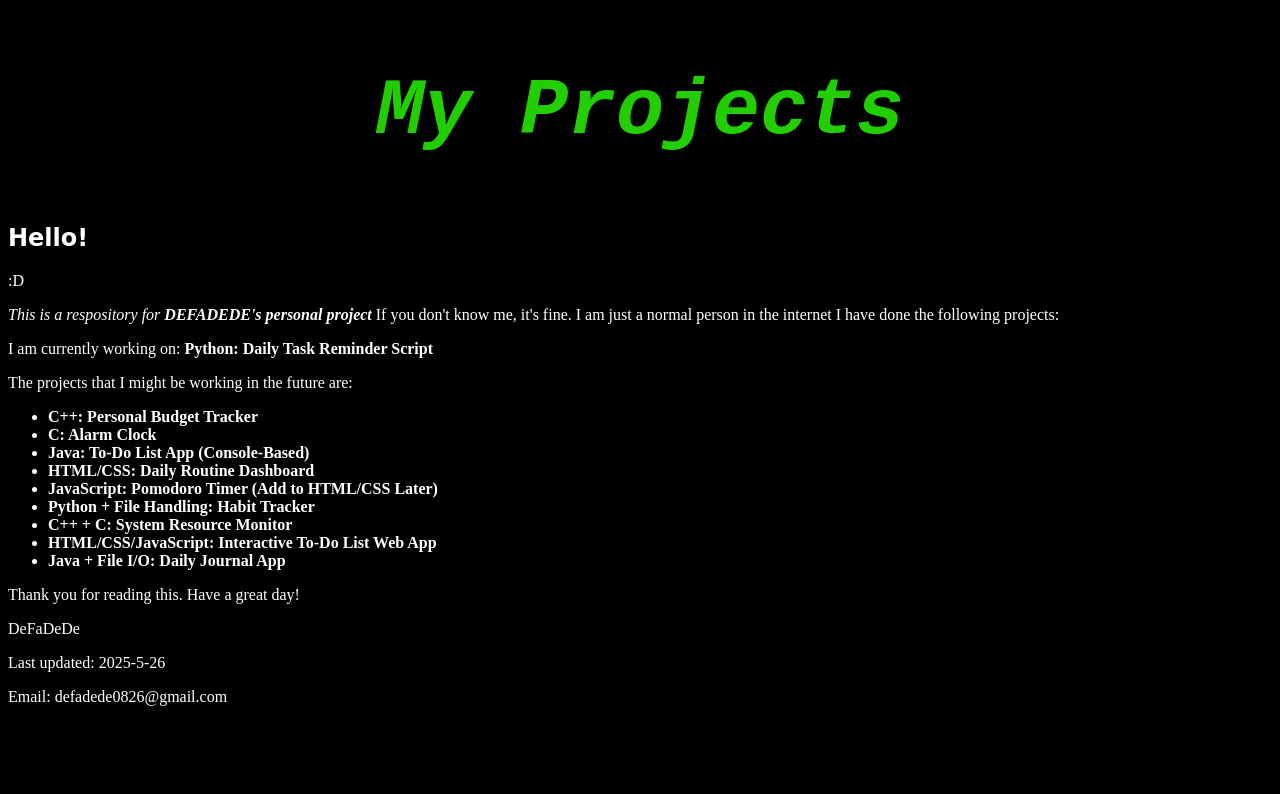
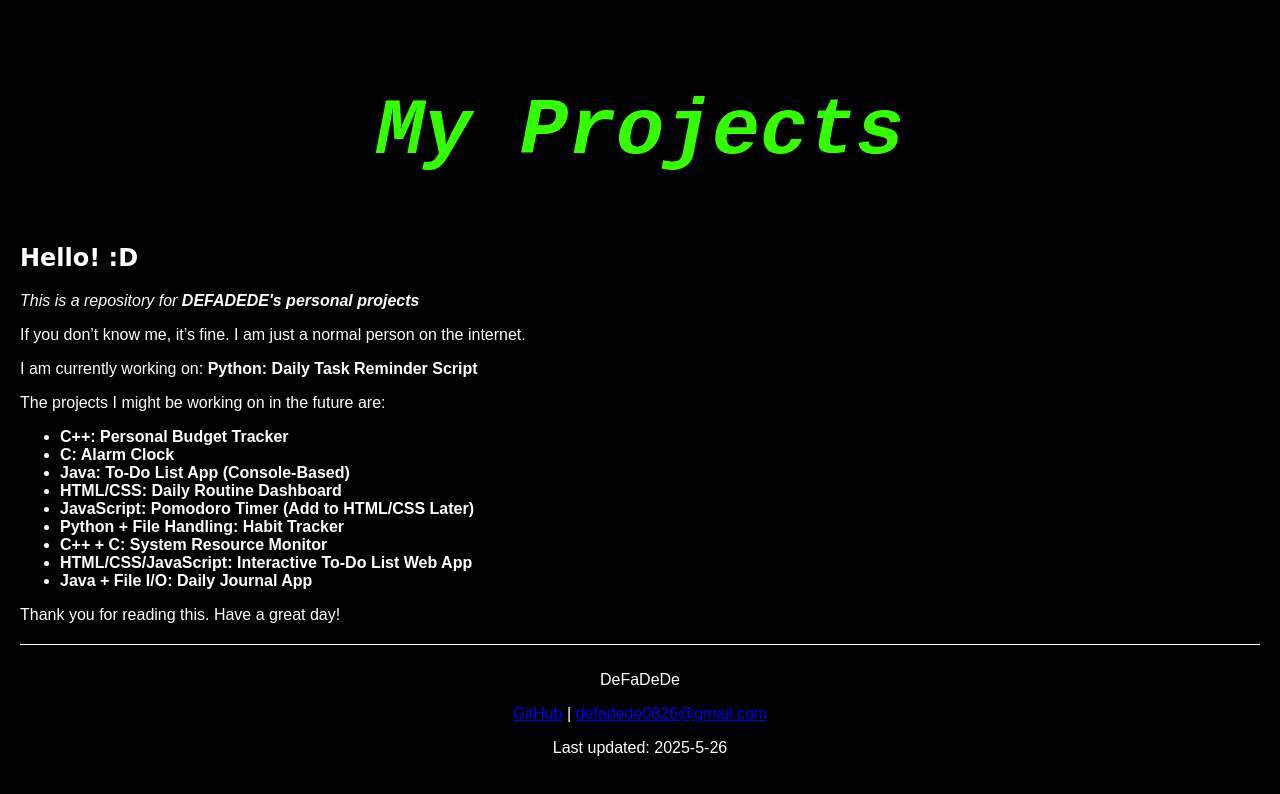
Before and after one commit to DeFaDeDe/DeFaDeDe.github.io, a plain HTML site: page index.html in a window 1280 px wide. Drawn offline with Linux system fonts and the light colour scheme.

Commit message:
Updated based on some suggestions from AI

```diff
--- a/index.html
+++ b/index.html
@@ -1,42 +1,52 @@
-<!-- use Ctrl-Shift-v to preview!-->
 <!DOCTYPE html>
-<html>
-    <body>
-    <article>
+<html lang="en">
 <head>
-            <h1>My Projects</h1>
+    <title>DEFADEDE's Projects</title>
     <style type="text/css">
-                h1{
-                    color: #22ce00;
-                    text-align:center;
+        :root {
+            --primary-color: #33ff00;
+        }
+        body {
+            color: #ffffff;
+            font-family: Arial, sans-serif;
+            background-color: #000000;
+            margin: 0;
+            padding: 20px;
+        }
+        h1 {
+            color: var(--primary-color);
+            text-align: center;
             font-family: 'Courier New', monospace;
             font-style: oblique;
             font-size: 5em;
+            text-shadow: 1px 1px 2px #000000;
         }
-                h2{
+        h2 {
             font-family: 'Brush Script MT', cursive;
         }
-            	body{
-            		color: #ffffff;
-  					font: arial;
-            		background-color: #000000;
+        footer {
+            text-align: center;
+            margin-top: 20px;
+            border-top: 1px solid #ffffff;
+            padding-top: 10px;
+        }
+        @media (max-width: 600px) {
+            h1 {
+                font-size: 3em;
+            }
         }
     </style>
 </head>
-
-<h2>Hello!</h2>
-<p>:D
-<p><i>This is a respository for <b>DEFADEDE's personal project</b></i>
-
-If you don't know me, it's fine. I am just a normal person in the internet
-
-I have done the following projects:</p>
-<ul>
-</ul>
-
-
+<body>
+    <article aria-label="DEFADEDE's project portfolio">
+        <header>
+            <h1>My Projects</h1>
+        </header>
+        <h2>Hello! :D</h2>
+        <p><i>This is a repository for <b>DEFADEDE's personal projects</b></i></p>
+        <p>If you don’t know me, it’s fine. I am just a normal person on the internet.</p>
         <p>I am currently working on: <b>Python: Daily Task Reminder Script</b></p>
-<p>The projects that I might be working in the future are:</p>
+        <p>The projects I might be working on in the future are:</p>
         <ul>
             <li><b>C++: Personal Budget Tracker</b></li>
             <li><b>C: Alarm Clock</b></li>
@@ -48,13 +58,11 @@ I have done the following projects:</p>
             <li><b>HTML/CSS/JavaScript: Interactive To-Do List Web App</b></li>
             <li><b>Java + File I/O: Daily Journal App</b></li>
         </ul>
-
         <p>Thank you for reading this. Have a great day!</p>
         <footer>
             <p>DeFaDeDe</p>
+            <p><a href="https://github.com/DEFADEDE">GitHub</a> | <a href="mailto:defadede0826@gmail.com">defadede0826@gmail.com</a></p>
             <p>Last updated: 2025-5-26</p>
-    <p>Email: defadede0826@gmail.com</p>
-
         </footer>
     </article>
 </body>
```
Lines whose indentation alone changed are shown as unchanged.
